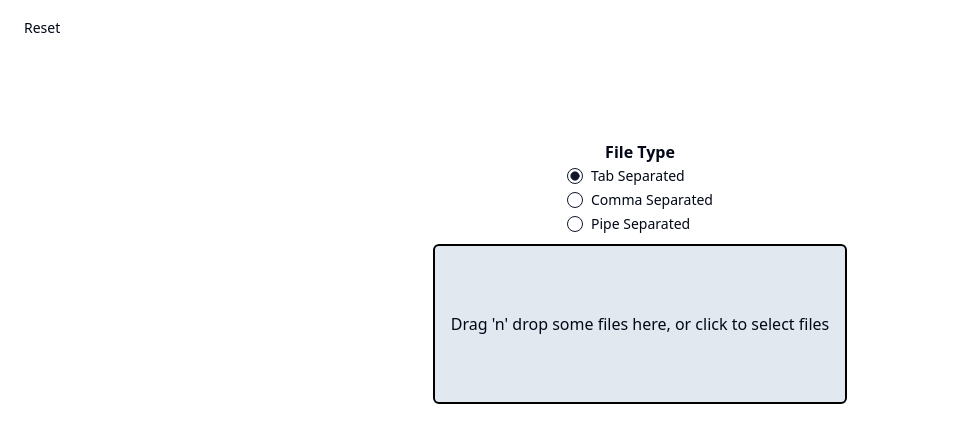
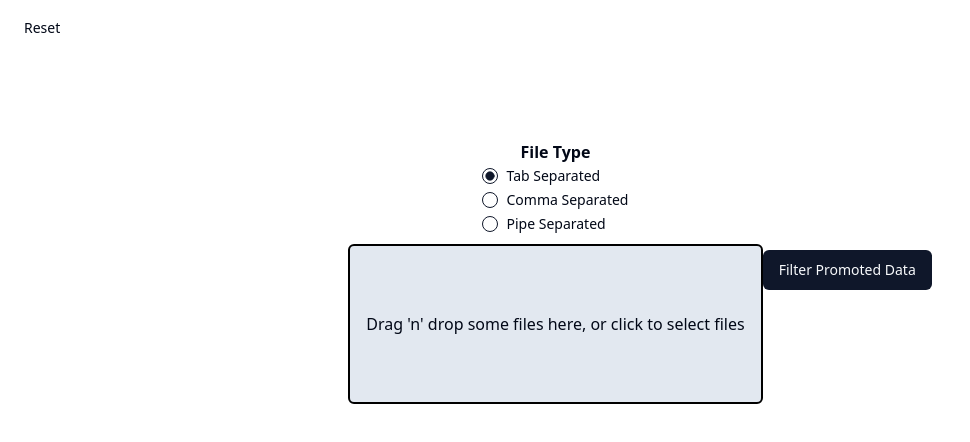
Before and after one commit to CarnegieLearningWeb/PathAnalysis, a React (Vite) app: page / in a window 1280 px wide. Shown: the top 442 px of the page, without its empty margins (0-970 px from the left). Built offline with nearby package versions, Linux system fonts and the light colour scheme.

Commit message:
added Filter Promoted button to App.tsx

```diff
--- a/src/App.tsx
+++ b/src/App.tsx
@@ -24,7 +24,7 @@ function App() {
   }
 
   const filterData = (filteredData: GlobalDataType[]) => {
-    const data: GlobalDataType[] = filterPromGrad(filteredData, "GRADUATED")
+    const data: GlobalDataType[] = filterPromGrad(filteredData, "PROMOTED")
     setFilteredData(data)
     console.log(data)
   }
@@ -36,6 +36,10 @@ function App() {
       setGraphData(graphData)
 
     }
+    // if (filteredData) {
+    //   const graphData: GraphData = processDataShopData(filteredData)
+    //   setGraphData(graphData)
+    // }
   }, [data])
 
   return (
@@ -83,7 +87,17 @@ function App() {
               </>
             )
           }
-
+        <div>
+           <Button
+            onClick={() => {
+            filterData(data!);
+            setFilteredData(data);
+            console.log('FILTER')
+          }}
+        >
+          Filter Promoted Data
+            </Button>
+        </div>
         </div>
       </div>
     </>
--- a/src/lib/GradPromUtils.ts
+++ b/src/lib/GradPromUtils.ts
@@ -2,6 +2,8 @@ import {GlobalDataType} from "./types";
 
 
 export function filterPromGrad(data: GlobalDataType[], promOrGrad: "GRADUATED" | "PROMOTED" | "NOT_COMPLETED" | null): GlobalDataType[] {
+    if (data == null) {
+    }
     if (promOrGrad !== null) {
         return data.filter(item => item["CF (Workspace Progress Status)"] === promOrGrad);
     } else {
```
